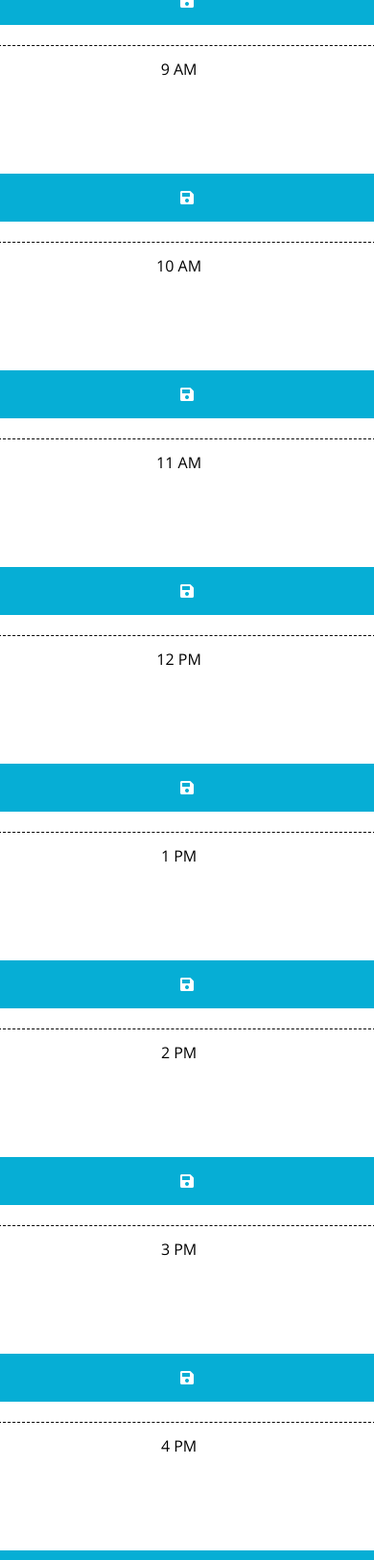
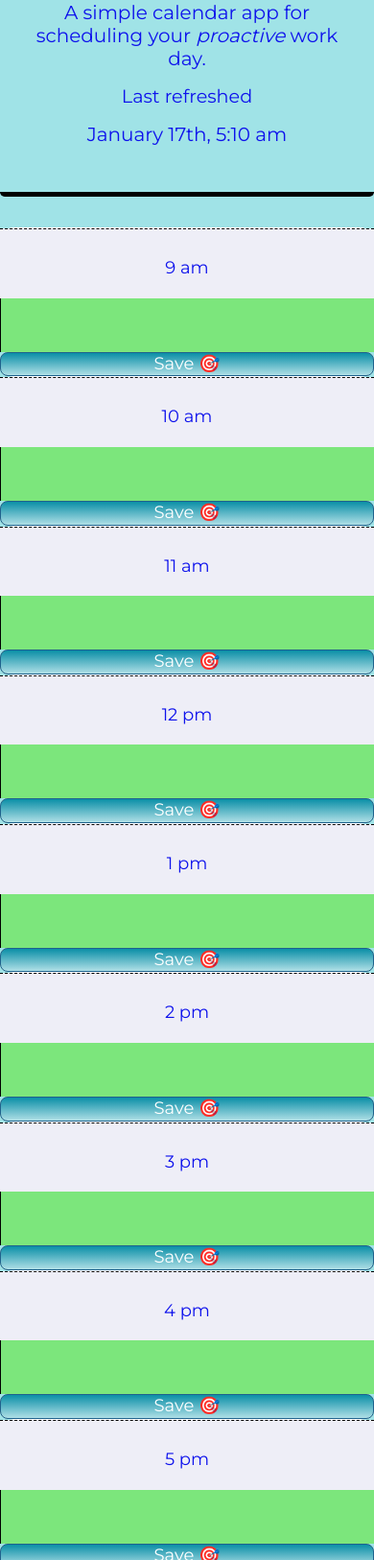
Before and after one commit to ilike3p/rasta-mon-days, a plain HTML site: page index.html in a window 390 px wide. Shown: the part 298-1924 px from the top of the page at 96% size. Drawn offline with nearby package versions, Linux system fonts and the light colour scheme; files that its build step writes are made by us from their sources.

Commit message:
added time

```diff
--- a/Assets/script.js
+++ b/Assets/script.js
@@ -1,57 +1,51 @@
-// Display today's day and date
-var todayDate = moment().format('dddd, MMM Do YYYY');
-$("#currentDay").html(todayDate);
+$().ready(function () {
+    function getTimeNow() {
+      var todayTime = moment().format("MMMM Do, h:mm a");
+      $("#currentDay").text(todayTime);
+    }
+    getTimeNow(); // when DOM ready, get days.js, show on page
 
-$(document).ready(function () {
-    // saveBtn click listener
-    $(".saveBtn").on("click", function () {
-        // Get nearby values of the description in JQuery
-        var text = $(this).siblings(".description").val();
-        var time = $(this).parent().attr("id");
-
-        // Save text in local storage
-        localStorage.setItem(time, text);
-    })
-
-    function timeTracker() {
-        //get current number of hours.
-        var timeNow = moment().hour();
-
-         // loop over time blocks
-        $(".time-block").each(function () {
-            var blockTime = parseInt($(this).attr("id").split("hour")[1]);
-
-             // To check the time and add the classes for background indicators
-            if (blockTime < timeNow) {
-                $(this).removeClass("future");
-                $(this).removeClass("present");
-                $(this).addClass("past");
-            }
-            else if (blockTime === timeNow) {
-                $(this).removeClass("past");
-                $(this).removeClass("future");
-                $(this).addClass("present");
-            }
-            else {
-                $(this).removeClass("present");
-                $(this).removeClass("past");
-                $(this).addClass("future");
-
-            }
-        })
+    // Check Time State (Past, Present, Future) then set color for Time State
+    checkHourState();
+    function checkHourState() {
+      var currentHour = moment().format("H"); //uses 24 hr format
+      $(".description").each(function () {
+        var plannerHour = parseInt($(this).attr("id")); // Use planner id as number to compare to moment js time
+        if (plannerHour < currentHour) {
+          $(this).addClass("past");
+        } else if (plannerHour == currentHour) {
+          $(this).addClass("present");
+        } else if (plannerHour > currentHour) {
+          $(this).addClass("future");
+        }
+      });
     }
 
-    // Get item from local storage if any
-    $("#hour8 .description").val(localStorage.getItem("hour8"));
-    $("#hour9 .description").val(localStorage.getItem("hour9"));
-    $("#hour10 .description").val(localStorage.getItem("hour10"));
-    $("#hour11 .description").val(localStorage.getItem("hour11"));
-    $("#hour12 .description").val(localStorage.getItem("hour12"));
-    $("#hour13 .description").val(localStorage.getItem("hour13"));
-    $("#hour14 .description").val(localStorage.getItem("hour14"));
-    $("#hour15 .description").val(localStorage.getItem("hour15"));
-    $("#hour16 .description").val(localStorage.getItem("hour16"));
-    $("#hour17 .description").val(localStorage.getItem("hour17"));
+    // Save planner input to local storage
+    function saveEntry() {
+      var savedPlan = $(this);
+      var planTime = savedPlan.siblings(".description").attr("id"); // Grabs id of row (=time) relevant to actual input
+      var planText = savedPlan.siblings(".description").val();
+      localStorage.setItem(planTime, planText); // Store entry to be refrenced by time id
+    }
+    // Save user entry on button click
+    $(".savePlanButton").on("click", saveEntry);
 
-    timeTracker();
-})
+    // check and grab whatever is in local storage for that hour
+    checkSchedule();
+
+    function checkSchedule() {
+      $("#9").val(localStorage.getItem("9"));
+      $("#10").val(localStorage.getItem("10"));
+      $("#11").val(localStorage.getItem("11"));
+      $("#12").val(localStorage.getItem("12"));
+      $("#13").val(localStorage.getItem("13"));
+      $("#14").val(localStorage.getItem("14"));
+      $("#15").val(localStorage.getItem("15"));
+      $("#16").val(localStorage.getItem("16"));
+      $("#17").val(localStorage.getItem("17"));
+    }
+  });
+
+// local storage checking on page load to show plans
+  window.onload = checkSchedule();
--- a/Assets/style.css
+++ b/Assets/style.css
@@ -1,28 +1,33 @@
-body {
-  font-family: "Open Sans", sans-serif;
-  font-size: 16px;
-  line-height: 1;
+:root {
+  --primary: rgb(160, 227, 231);
+  --secondary:rgb(14, 18, 236);
+  --tertiary: rgb(233, 134, 41);
+  --dark: rgb(28, 29, 33);
+  --light: rgb(238, 238, 247);
 }
 
-textarea {
-  background: transparent;
-  border: none;
-  resize: none;
-  color: #000000;
-  border-left: 1px solid black;
-  padding: 10px;
+body {
+  font-family: "Montserrat", sans-serif;
+  font-size: 1.2rem;
+  line-height: 1.2;
+  background-color: var(--primary);
 }
 
 .jumbotron {
   text-align: center;
   background-color: transparent;
-  color: black;
-  border-radius: 0;
-  border-bottom: 10px solid black;
+  color: var(--secondary);
+  border-bottom: 5px solid black;
 }
-
-.description {
-  white-space: pre-wrap;
+/* Time, rows, inputs */
+.hour {
+  background-color: var(--light);
+  color: var(--secondary);
+  font-size: large;
+  padding: 30px 20px 20px 20px;
+  align-content: center;
+  vertical-align: middle;
+  border-top: 1px dashed #000000;
 }
 
 .time-block {
@@ -30,66 +35,65 @@ textarea {
   border-radius: 15px;
 }
 
+.description {
+  white-space: pre-wrap;
+}
 .row {
   white-space: pre-wrap;
-  height: 80px;
+  min-height: 80px;
   border-top: 1px solid white;
+  flex-wrap: wrap;
+}
+textarea {
+  background: transparent;
+  border: none;
+  resize: none;
+  color: #000000;
+  min-height: fit-content;
+  border-left: 1px solid black;
+  padding: 5px;
+}
+/* style buttons */
+button {
+  background: var(--tertiary);
+  background-image: -webkit-linear-gradient(top, #0b8fa7, #afdfe6);
+  background-image: -moz-linear-gradient(top, #0b8fa7, #afdfe6);
+  background-image: -ms-linear-gradient(top, #0b8fa7, #afdfe6);
+  background-image: -o-linear-gradient(top, #0b8fa7, #afdfe6);
+  background-image: linear-gradient(to bottom, #0b8fa7, #afdfe6);
+  -webkit-border-radius: 8;
+  -moz-border-radius: 8;
+  border-radius: 8px;
+  color: #ffffff;
+  font-size: large;
+  border: solid #1f628d 1px;
+  flex-grow: inherit;
 }
 
-.hour {
-  background-color: #ffffff;
-  color: #000000;
-  border-top: 1px dashed #000000;
+/*style button hover */
+button:hover {
+  background: #2980b9;
+  background-image: -webkit-linear-gradient(top, #2980b9, #0ca38f);
+  background-image: -moz-linear-gradient(top, #2980b9, #0ca38f);
+  background-image: -ms-linear-gradient(top, #2980b9, #0ca38f);
+  background-image: -o-linear-gradient(top, #2980b9, #0ca38f);
+  background-image: linear-gradient(to bottom, #2980b9, #0ca38f);
+  text-decoration: #ffffff;
+  flex-grow: inherit;
 }
 
+/* style time for past, present, and future */
 .past {
-  background-color: #d3d3d3;
-  color: white;
+  background-color: #cecbcb;
+  color: black;
 }
 
 .present {
   background-color: #ff6961;
-  color: white;
+  color: black;
 }
 
 .future {
-  background-color: #77dd77;
-  color: white;
+  background-color: #7ce67c;
+  color: black;
 }
-
-.saveBtn {
-  border-left: 1px solid black;
-  border-top-right-radius: 15px;
-  border-bottom-right-radius: 15px;
-  background-color: #06aed5;
-  color: white;
-}
-
-.saveBtn i:hover {
-  font-size: 20px;
-  transition: all 0.3s ease-in-out;
-}
-
-/*** OVERWRITE - MEDIA QUERY FOR TABLETS AND SMALLER  ***/
-/* This will be applied on any screen 768px and bellow */
-@media screen and (max-width: 768px), screen and (max-width: 575px) {
-  .row {
-    height: auto;
-    margin-top: 20px;
-  }
-
-  .hour {
-    padding-right: 17%;
-  }
-
-  .saveBtn {
-    border: 0;
-    border-radius: 0.25rem;
-    height: 50px;
-  }
-
-  textarea {
-    min-height: 85px;
-    border: 0;
-  }
-}
--- a/index.html
+++ b/index.html
@@ -4,9 +4,10 @@
     <meta charset="UTF-8" />
     <meta name="viewport" content="width=device-width, initial-scale=1.0" />
     <meta http-equiv="X-UA-Compatible" content="ie=edge" />
+    <meta name=”description” content=" A work-scheduler application to set time-block for improving employee's productivity." />
     <link
       rel="stylesheet"
-      href="https://cdn.jsdelivr.net/npm/bootstrap@5.1.3/dist/css/bootstrap.min.css"
+      href="https://stackpath.bootstrapcdn.com/bootstrap/4.3.1/css/bootstrap.min.css"
     />
     <link
       rel="stylesheet"
@@ -14,122 +15,93 @@
       integrity="sha384-50oBUHEmvpQ+1lW4y57PTFmhCaXp0ML5d60M1M7uH2+nqUivzIebhndOJK28anvf"
       crossorigin="anonymous"
     />
-    <link
-      href="https://fonts.googleapis.com/css?family=Open+Sans&display=swap"
-      rel="stylesheet"
-    />
-    <link rel="stylesheet" href="Assets/style.css">
-    <title>Rasta-Mon-Days</title>
+    <link href="https://fonts.googleapis.com/css2?family=Montserrat&display=swap" rel="stylesheet"/>
+    <link rel="stylesheet" href="./assets/css/style.css" />
+
+    <title>Work Day Scheduler</title>
+    <link rel="icon" href="./assets/images/heart.png">
   </head>
 
   <body>
-   <!-- Header -->
-	<header class="jumbotron">
-		<h1 class="display-3">Rasta-Mon-Days</h1>
-		<p class="lead">A simple calendar app for scheduling your work day</p>
-		<p id="currentDay" class="lead"></p>
-	</header>
+    <!--Header-->
+    <header class="jumbotron">
+      <h1 class="display-3">Rasta-Mon-Days</h1>
+      <p class="lead">
+        A simple calendar app for scheduling your
+        <strong><em>proactive</em></strong> work day.
+      </p>
+      <p>Last refreshed</p>
+      <p id="currentDay" class="lead">Display Time</p>
+    </header>
 
-    <!-- Time Block Added-->
-    <div id="hour8" class="row time-block">
-      <div class="col-md-1 hour">
-          8 AM
+    <!--Timeblocks - Schedule Container-->
+    <div class="container">
+
+      <!--9am = hour 9 & Save with Target icon-->
+      <div class="row time-block">
+        <div class="col-md-2 hour">9 am</div>
+        <textarea id="9" class="col-md-9 description"></textarea>
+        <button class="savePlanButton col-md-1">Save &#127919</button>
       </div>
-      <textarea class="col-md-10 description">
-      </textarea>
-      <button class="btn saveBtn col-md-1"><i class="fas fa-save"></i></button>
-  </div>
+      <!--10am = hour 10 & Save with Target icon-->
+      <div class="row time-block">
+        <div class="col-md-2 hour">10 am</div>
+        <textarea id="10" class="col-md-9 description"></textarea>
+        <button class="savePlanButton col-md-1">Save &#127919</button>
+      </div>
+      <!--11am = hour 11  & Save with Target icon-->
+      <div class="row time-block">
+        <div class="col-md-2 hour">11 am</div>
+        <textarea id="11" class="col-md-9 description"></textarea>
+        <button class="savePlanButton col-md-1">Save &#127919</button>
+      </div>
+      <!--12pm = hour 12  & Save with Target icon-->
+      <div class="row time-block">
+        <div class="col-md-2 hour">12 pm</div>
+        <textarea id="12" class="col-md-9 description"></textarea>
+        <button class="savePlanButton col-md-1">Save &#127919</button>
+      </div>
+      <!--1pm = hour 13 & Save with Target icon-->
+      <div class="row time-block">
+        <div class="col-md-2 hour">1 pm</div>
+        <textarea id="13" class="col-md-9 description"></textarea>
+        <button class="savePlanButton col-md-1">Save &#127919</button>
+      </div>
+      <!--2pm = hour 14  & Save with Target icon-->
+      <div class="row time-block">
+        <div class="col-md-2 hour">2 pm</div>
+        <textarea id="14" class="col-md-9 description"></textarea>
+        <button class="savePlanButton col-md-1">Save &#127919</button>
+      </div>
+      <!--3pm = hour 15  & Save with Target icon-->
+      <div class="row time-block">
+        <div class="col-md-2 hour">3 pm</div>
+        <textarea id="15" class="col-md-9 description"></textarea>
+        <button class="savePlanButton col-md-1">Save &#127919</button>
+      </div>
+      <!--4pm = hour 16  & Save with Target icon-->
+      <div class="row time-block">
+        <div class="col-md-2 hour">4 pm</div>
+        <textarea id="16" class="col-md-9 description"></textarea>
+        <button class="savePlanButton col-md-1">Save &#127919</button>
+      </div>
+      <!--5pm = hour 17  & Save with Target icon-->
+      <div class="row time-block">
+        <div class="col-md-2 hour">5 pm</div>
+        <textarea id="17" class="col-md-9 description"></textarea>
+        <button class="savePlanButton col-md-1">Save &#127919</button>
+      </div>
+      <!--EOD-->
+    </div>
 
-<div id="hour9" class="row time-block">
-      <div class="col-md-1 hour">
-          9 AM
-      </div>
-      <textarea class="col-md-10 description">
-      </textarea>
-      <button class="btn saveBtn col-md-1"><i class="fas fa-save"></i></button>
-  </div>
-
-<div id="hour10" class="row time-block">
-      <div class="col-md-1 hour">
-          10 AM
-      </div>
-      <textarea class="col-md-10 description">
-      </textarea>
-      <button class="btn saveBtn col-md-1"><i class="fas fa-save"></i></button>
-  </div>
-
-<div id="hour10=1" class="row time-block">
-      <div class="col-md-1 hour">
-          11 AM
-      </div>
-      <textarea class="col-md-10 description">
-      </textarea>
-      <button class="btn saveBtn col-md-1"><i class="fas fa-save"></i></button>
-  </div>
-
-<div id="hour12" class="row time-block">
-      <div class="col-md-1 hour">
-          12 PM
-      </div>
-      <textarea class="col-md-10 description">
-      </textarea>
-      <button class="btn saveBtn col-md-1"><i class="fas fa-save"></i></button>
-  </div>
-
-<div id="hour13" class="row time-block">
-      <div class="col-md-1 hour">
-          1 PM
-      </div>
-      <textarea class="col-md-10 description">
-      </textarea>
-      <button class="btn saveBtn col-md-1"><i class="fas fa-save"></i></button>
-  </div>
-
-<div id="hour14" class="row time-block">
-      <div class="col-md-1 hour">
-          2 PM
-      </div>
-      <textarea class="col-md-10 description">
-      </textarea>
-      <button class="btn saveBtn col-md-1"><i class="fas fa-save"></i></button>
-  </div>
-
-<div id="hour15" class="row time-block">
-      <div class="col-md-1 hour">
-          3 PM
-      </div>
-      <textarea class="col-md-10 description">
-      </textarea>
-      <button class="btn saveBtn col-md-1"><i class="fas fa-save"></i></button>
-  </div>
-
-<div id="hour16" class="row time-block">
-      <div class="col-md-1 hour">
-          4 PM
-      </div>
-      <textarea class="col-md-10 description">
-      </textarea>
-      <button class="btn saveBtn col-md-1"><i class="fas fa-save"></i></button>
-  </div>
-
-<div id="hour17" class="row time-block">
-      <div class="col-md-1 hour">
-          5 PM
-      </div>
-      <textarea class="col-md-10 description">
-      </textarea>
-      <button class="btn saveBtn col-md-1"><i class="fas fa-save"></i></button>
-  </div>
-
-</div>
-
-    <script src="https://code.jquery.com/jquery-3.4.1.min.js"></script>
-
+    <script src="https://code.jquery.com/jquery-3.5.1.slim.min.js"></script>
+    <script
+      src="https://cdn.jsdelivr.net/npm/dayjs@1.11.3/dayjs.min.js"
+      integrity="sha256-iu/zLUB+QgISXBLCW/mcDi/rnf4m4uEDO0wauy76x7U="
+      crossorigin="anonymous"></script>
+      <script src="https://cdnjs.cloudflare.com/ajax/libs/moment.js/2.4.0/moment.min.js"></script>
     <script src="/Assets/script.js"></script>
 
-    <script src="https://cdn.jsdelivr.net/npm/dayjs@1/dayjs.min.js"></script>
-
-    <script>dayjs().format()</script>
   </body>
 
   </html>
```
